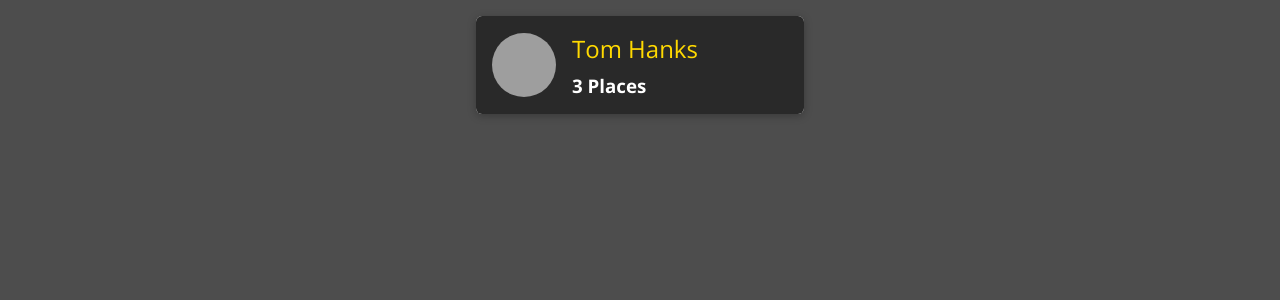
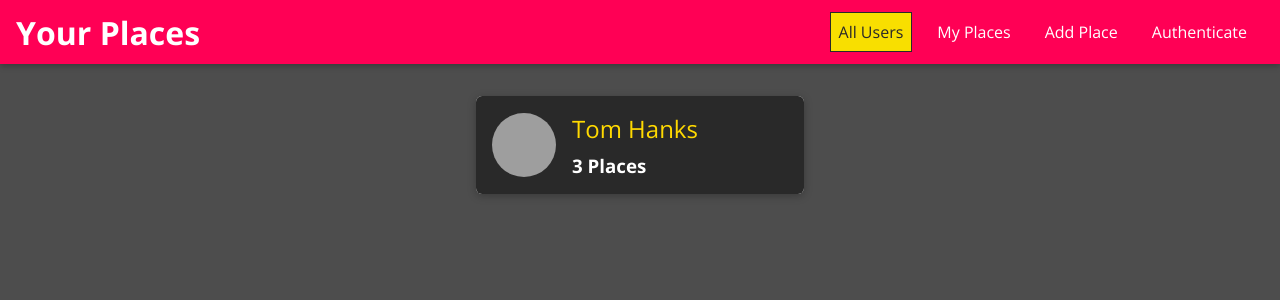
Before and after one commit to pdubss/mern-practice, a React (Create React App) app: page / in a window 1280 px wide. Shown: the top 300 px of the page. Built offline with nearby package versions, Linux system fonts and the light colour scheme; grey boxes are pictures that could not be loaded.

Commit message:
added styled nav links

```diff
--- a/src/App.js
+++ b/src/App.js
@@ -7,10 +7,13 @@
 } from "react-router-dom";
 import Users from "./user/pages/Users";
 import NewPlace from "./places/pages/NewPlace";
+import MainNavigation from "./user/components/Navigation/MainNavigation";
 
 function App() {
   return (
     <Router>
+      <MainNavigation />
+      <main>
         <Switch>
           <Route path="/" exact>
             <Users />
@@ -20,6 +23,7 @@
           </Route>
           <Redirect to="/"></Redirect>
         </Switch>
+      </main>
     </Router>
   );
 }
--- a/src/user/components/Navigation/MainNavigation.js
+++ b/src/user/components/Navigation/MainNavigation.js
@@ -2,6 +2,7 @@
 import { Link } from "react-router-dom";
 
 import MainHeader from "./MainHeader";
+import NavLinks from "./NavLinks";
 import "./MainNavigation.css";
 
 function MainNavigation(props) {
@@ -15,7 +16,9 @@
       <h1 className="main-navigation__title">
         <Link to="/">Your Places</Link>
       </h1>
-      <nav>...</nav>
+      <nav>
+        <NavLinks></NavLinks>
+      </nav>
     </MainHeader>
   );
 }
--- /dev/null
+++ b/src/user/components/Navigation/NavLinks.css
@@ -0,0 +1,76 @@
+.nav-links {
+  list-style: none;
+  margin: 0;
+  padding: 0;
+  width: 100%;
+  height: 100%;
+  display: flex;
+  flex-direction: column;
+  justify-content: center;
+  align-items: center;
+}
+
+.nav-links li {
+  margin: 1rem;
+}
+
+.nav-links a {
+  border: 1px solid transparent;
+  color: #292929;
+  text-decoration: none;
+  padding: 0.5rem;
+}
+
+.nav-links a:hover,
+.nav-links a:active,
+.nav-links a.active {
+  background: #f8df00;
+  border-color: #292929;
+  color: #292929;
+}
+
+.nav-links button {
+  cursor: pointer;
+  border: 1px solid #292929;
+  color: #292929;
+  background: transparent;
+  padding: 0.5rem;
+  font: inherit;
+}
+
+.nav-links button:focus {
+  outline: none;
+}
+
+.nav-links button:hover,
+.nav-links button:active {
+  background: #292929;
+  color: white;
+}
+
+@media (min-width: 768px) {
+  .nav-links {
+    flex-direction: row;
+  }
+
+  .nav-links li {
+    margin: 0 0.5rem;
+  }
+
+  .nav-links a {
+    color: white;
+    text-decoration: none;
+  }
+
+  .nav-links button {
+    border: 1px solid white;
+    color: white;
+    background: transparent;
+  }
+
+  .nav-links button:hover,
+  .nav-links button:active {
+    background: #f8df00;
+    color: #292929;
+  }
+}
--- /dev/null
+++ b/src/user/components/Navigation/NavLinks.js
@@ -0,0 +1,27 @@
+import React from "react";
+import { NavLink } from "react-router-dom";
+
+import "./NavLinks.css";
+
+function NavLinks(props) {
+  return (
+    <ul className="nav-links">
+      <li>
+        <NavLink to="/" exact>
+          All Users
+        </NavLink>
+      </li>
+      <li>
+        <NavLink to="/u1/places">My Places</NavLink>
+      </li>
+      <li>
+        <NavLink to="/places/new">Add Place</NavLink>
+      </li>
+      <li>
+        <NavLink to="/auth">Authenticate</NavLink>
+      </li>
+    </ul>
+  );
+}
+
+export default NavLinks;
```
Also changed, not shown: src/user/components/Navigation/MainHeader.css (line endings or trailing spaces). Lines whose indentation alone changed are shown as unchanged.
